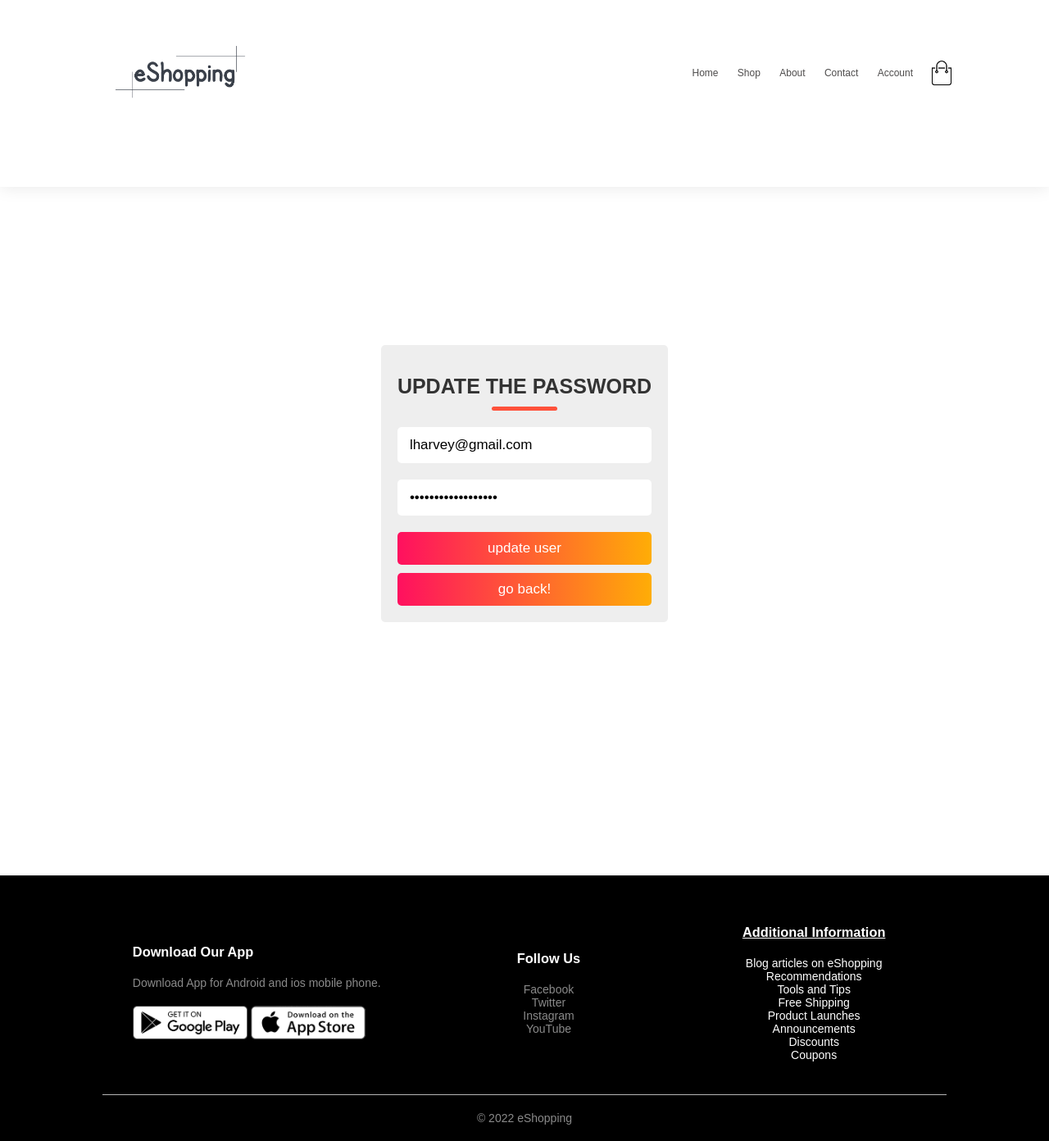
After one commit to mikemwai/eShopping, a PHP site: page /Account/Account_update.php?edit=1 in a window 1280 px wide. The commit adds this page. Shown: the whole page at 82% size. Run offline with PHP 8.4, Linux system fonts and the light colour scheme; data comes from the database, SQL or seed files in the repository; both versions use the stored data as it was after the commit.

Commit message:
On branch master  Your branch is behind 'origin/master' by 2 commits, and can be fast-forwarded.    (use "git pull" to update your local branch)  Changes to be committed: 	modified:   Account/Account.php 	new file:   Account/Account_update.php 	modified:   Account/Admin.css 	modified:   ecommerce.sql

```diff
--- /dev/null
+++ b/Account/Account_update.php
@@ -0,0 +1,169 @@
+<?php
+
+require("connection.php");
+
+$user_id = $_GET['edit'];
+
+if(isset($_POST['update_user'])){
+   $Email=$_POST['Email'];
+   $Password=$_POST['password'];
+
+   if(empty($Email) || empty($Password))
+   {
+      $message[] = 'please fill out all!';
+   }else{
+
+      $update_data = "UPDATE tbl_users SET Email='$Email',password='$Password' WHERE user_id = '$user_id'";
+      $upload = mysqli_query($conn, $update_data);
+
+      if($upload){
+         header('location:Account.php');
+      }else{
+         $message[] = 'please fill out all!';
+      }
+
+   }
+};
+
+?>
+
+<!DOCTYPE html>
+<html lang="en">
+<head>
+   <meta charset="UTF-8">
+   <meta name="viewport" content="width=device-width, initial-scale=1.0">
+   <title>eShopping | Account Update</title>
+   <link rel="stylesheet" href="Admin.css">
+</head>
+<body>
+
+    <!---------Navigation Bar--------->
+<div class="header">
+    <div class="container">
+        <div class="navbar">
+            <a href="../Homepage/home.php">
+            <div class="logo">
+                <img src="../Homepage/Logo.png" width="200px">
+            </div>
+            </a>
+
+            <nav>
+                <ul id="MenuItems">
+                    <li><a href="../Homepage/home.php">Home</a></li>
+                    <li><a href="../Homepage/Shoppage.php">Shop</a></li>
+                    <li><a href="../About/About.php">About</a></li>
+                    <li><a href="../Contact%20Us/Contact.php">Contact</a></li>
+                    <li><a href="../Account/Account.php">Account</a></li>
+                </ul>
+        </nav>
+            <img onclick="window.location.href='../Account/Cart.php';" src="../eShopping/images/cart.png" width="30px" height="30px">
+            <img src="../eShopping/images/menu.png" class="menu-icon"
+                 onclick="menu-toggle()">
+        </div>
+    </div>
+</div>
+
+<?php
+   if(isset($message)){
+      foreach($message as $message){
+         echo '<span class="message">'.$message.'</span>';
+      }
+   }
+?>
+
+<div class="container">
+
+
+<div class="admin-product-form-container centered">
+
+   <?php
+
+      $select = mysqli_query($conn, "SELECT * FROM tbl_users WHERE user_id = '$user_id'");
+      while($row = mysqli_fetch_assoc($select)){
+
+   ?>
+
+   <form action="" method="post" enctype="multipart/form-data">
+      <h3 class="title">update the password</h3>
+      <input type="email" id="Email" name="Email" value="<?php echo $row['email']; ?>" placeholder="enter email" class="box"><p>
+
+      <input type="password" id="password" name="password" value="enter new password" placeholder="enter password" class="box"></p>
+
+      <input type="submit" class="btn" name="update_user" value="update user">
+      <a href="Account.php" class="btn">go back!</a>
+     </form>
+
+   <?php }; ?>
+</div>
+
+</div>
+
+<!--------------footer------>
+<div class="footer">
+    <div class="small-container">
+        <div class="row">
+            <div class="footer-col-1">
+                <h3>Download Our App</h3>
+                <p>Download App for Android and ios mobile phone.</p>
+                <div class="app-logo">
+                    <img src="../eShopping/images/play-store.png">
+                    <img src="../eShopping/images/app-store.png">
+                </div>
+            </div>
+
+            <div class="footer-col-4">
+                <h3>Follow Us</h3>
+                <ul>
+                    <li>
+                        Facebook
+                    </li>
+                    <li>
+                        Twitter
+                    </li>
+                    <li>
+                        Instagram
+                    </li>
+                    <li>
+                        YouTube
+                    </li>
+                </ul>
+            </div>
+
+            <div class="footer-col-3">
+                <h3>Additional Information</h3>
+                <ul>
+                    <li>
+                        <a href="../Content/Blog articles on eShopping.html">Blog articles on eShopping</a>
+                    </li>
+                    <li>
+                        <a href="../Content/Recommendations.html">Recommendations</a>
+                    </li>
+                    <li>
+                        <a href="../Content/Tools%20and%20Tips.html">Tools and Tips</a>
+                    </li>
+                    <li>
+                        <a href="../Offers/Free%20Shipping.html">Free Shipping</a>
+                    </li>
+                    <li>
+                        <a href="../Updates/Product%20Launches.html">Product Launches</a>
+                    </li>
+                    <li>
+                        <a href="../Updates/Announcements.html">Announcements</a>
+                    </li>
+                    <li>
+                        <a href="../Offers/Discounts.html">Discounts</a>
+                    </li>
+                    <li>
+                        <a href="../Offers/Coupons.html">Coupons</a>
+                    </li>
+                </ul>
+            </div>
+
+        </div>
+        <hr>
+        <p class="copyright">&#169; 2022 eShopping</p>
+    </div>
+</div>
+
+</body>
+</html>
--- a/Account/Admin.css
+++ b/Account/Admin.css
@@ -352,6 +352,12 @@ a
 }
 
 /*---------footer--------*/
+.small-container {
+  max-width: 1080px;
+  margin: auto;
+  padding-left: 25px;
+  padding-right: 25px;
+}
 
 .footer {
   background: #000;
```
Also changed, not shown: Account/Account.php (+7 -0 lines), ecommerce.sql (+12 -6 lines).
